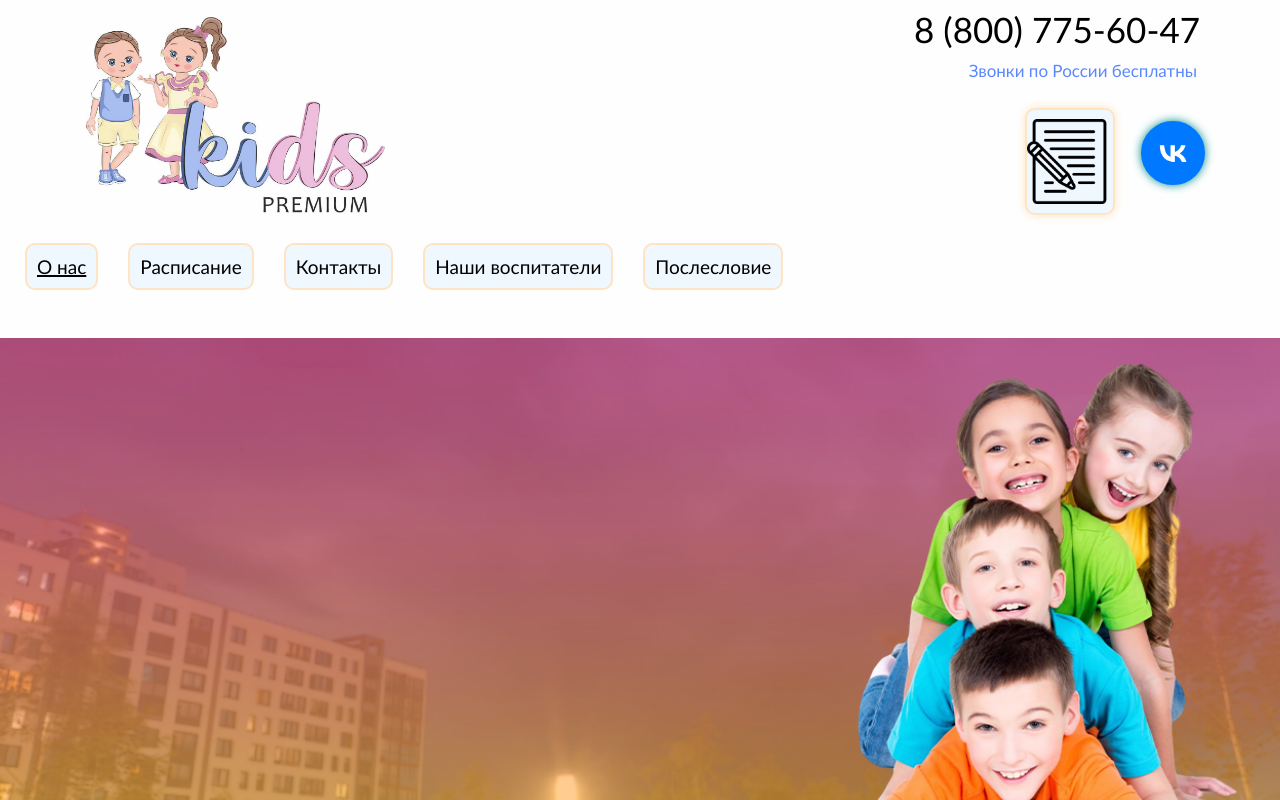
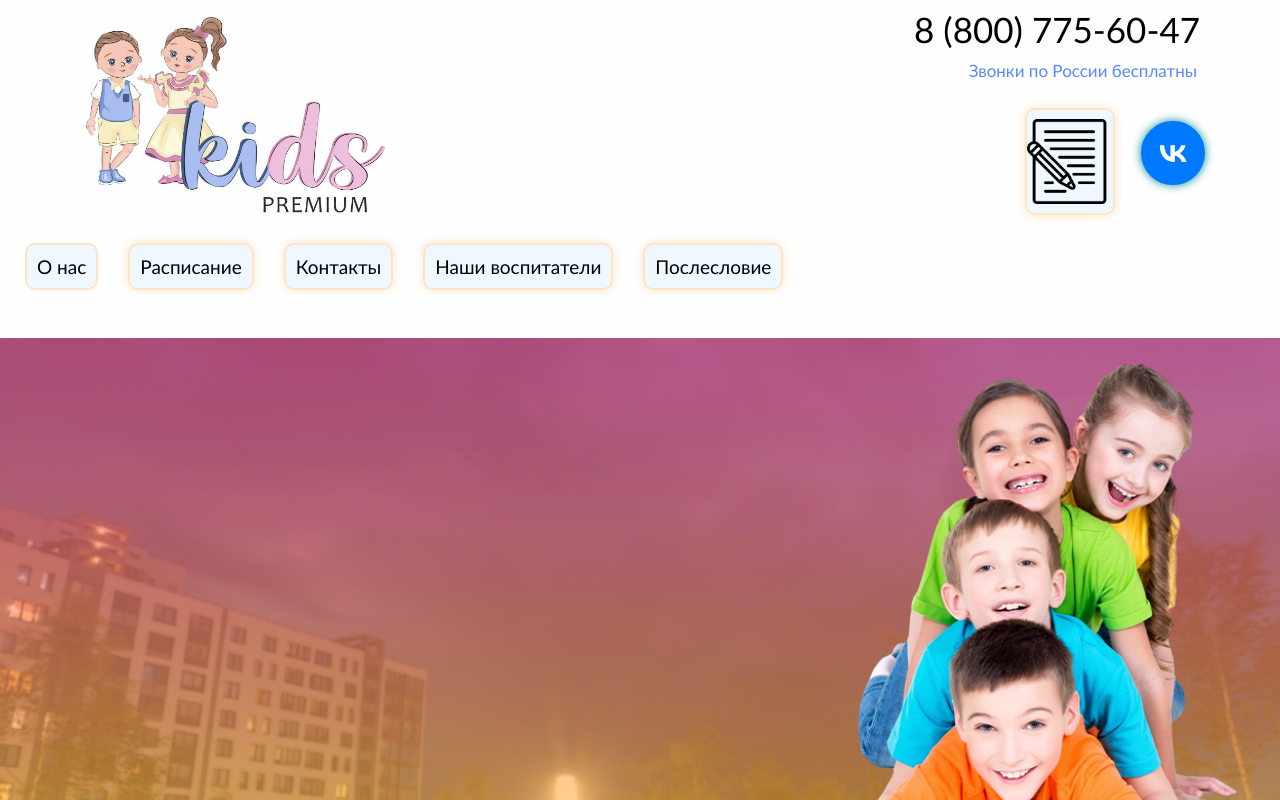
Before and after one commit to Negibkiyy/kindergarten, a plain HTML site: page index.html in a window 1280 px wide. In both pictures the pointer is over the link "О нас". Shown: the top 800 px of the page. Drawn offline with Linux system fonts and the light colour scheme; no server answers.

Commit message:
update header btn

```diff
--- a/style.css
+++ b/style.css
@@ -199,10 +199,6 @@ body {
     font: 17px 'calibri';
     background-color: rgb(254,254,254);
     margin: 0;
-}
-
-.b-menu-link:hover {
-    text-decoration: 2px solid underline;
 }
 
 .mainReview {
@@ -496,6 +492,14 @@ header, hgroup, main, menu, nav, section, summary {
 }
 
 @media (min-width: 768px) {
+    .b-menu-link {
+        box-shadow: 0 0 10px bisque;
+    }
+
+    .b-menu-link:hover {
+        box-shadow: none;
+    }
+
     .window_create_review {
         height: 340px;
     }
```
